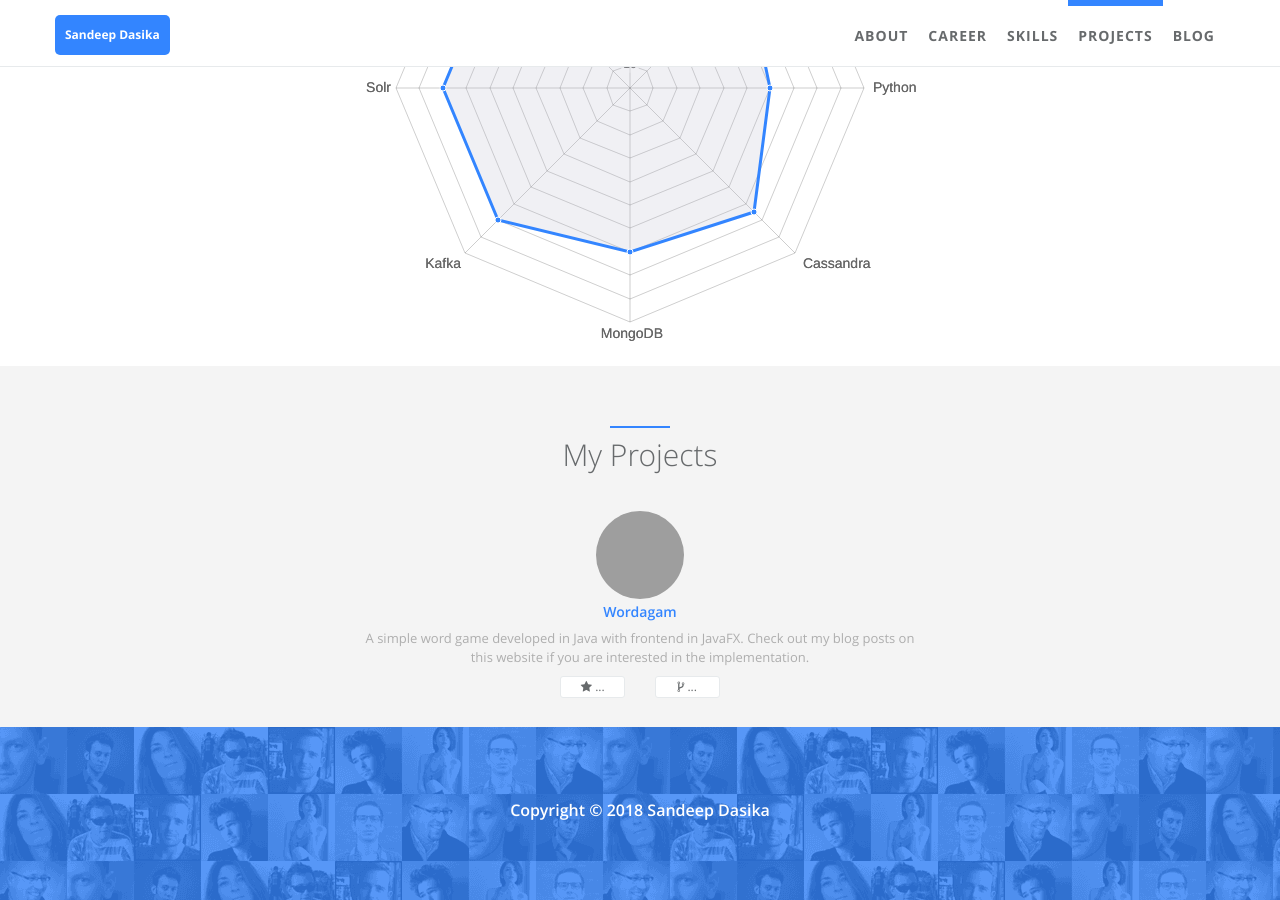
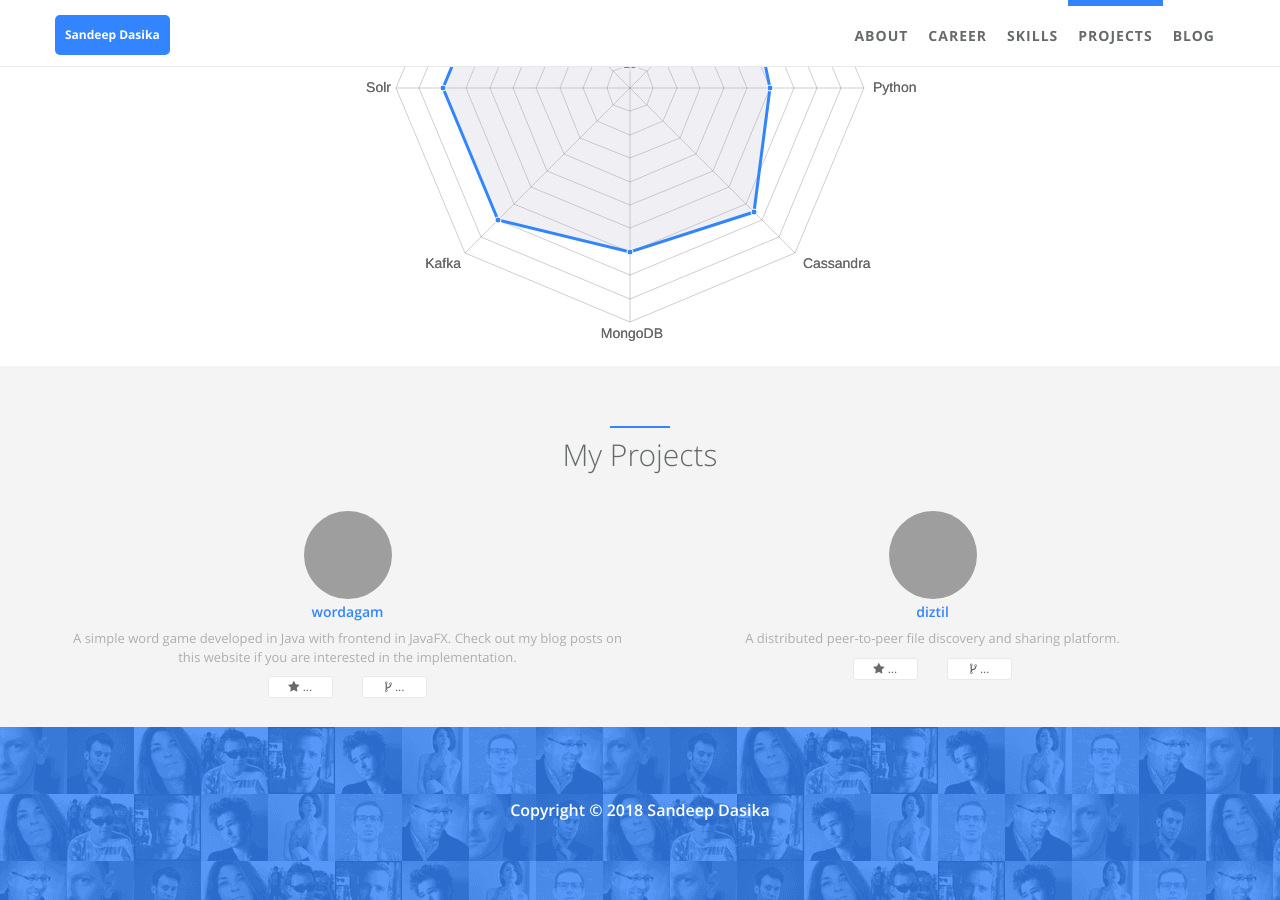
Before and after one commit to gravetii/gravetii.github.io, a Jekyll site: the page built from index.html, in a window 1280 px wide and 900 px high, scrolled down 2025 px. Built offline with Jekyll 4.4.1, drawn with Linux system fonts in a browser that asks for light colours; grey boxes are pictures that could not be loaded.

Commit message:
Adding project - diztil

```diff
--- a/_data/index/projects.yml
+++ b/_data/index/projects.yml
@@ -1,9 +1,16 @@
 # projects section data
 # If you don't have language feature(language.yml is empty), ignore "i18n" items
 # Suggest projects' img be located at '/static/assets/img/landing', and edit following img items.
-- name: Wordagam
+- name: wordagam
   i18n: wordagam
   gh_user: gravetii
   repo: wordagam
   img: /static/assets/img/landing/jekyll.png
   desc: A simple word game developed in Java with frontend in JavaFX. Check out my blog posts on this website if you are interested in the implementation.
+
+- name: diztil
+  i18n: diztil
+  gh_user: gravetii
+  repo: diztil
+  img: /static/assets/img/landing/jekyll.png
+  desc: A distributed peer-to-peer file discovery and sharing platform.
```
